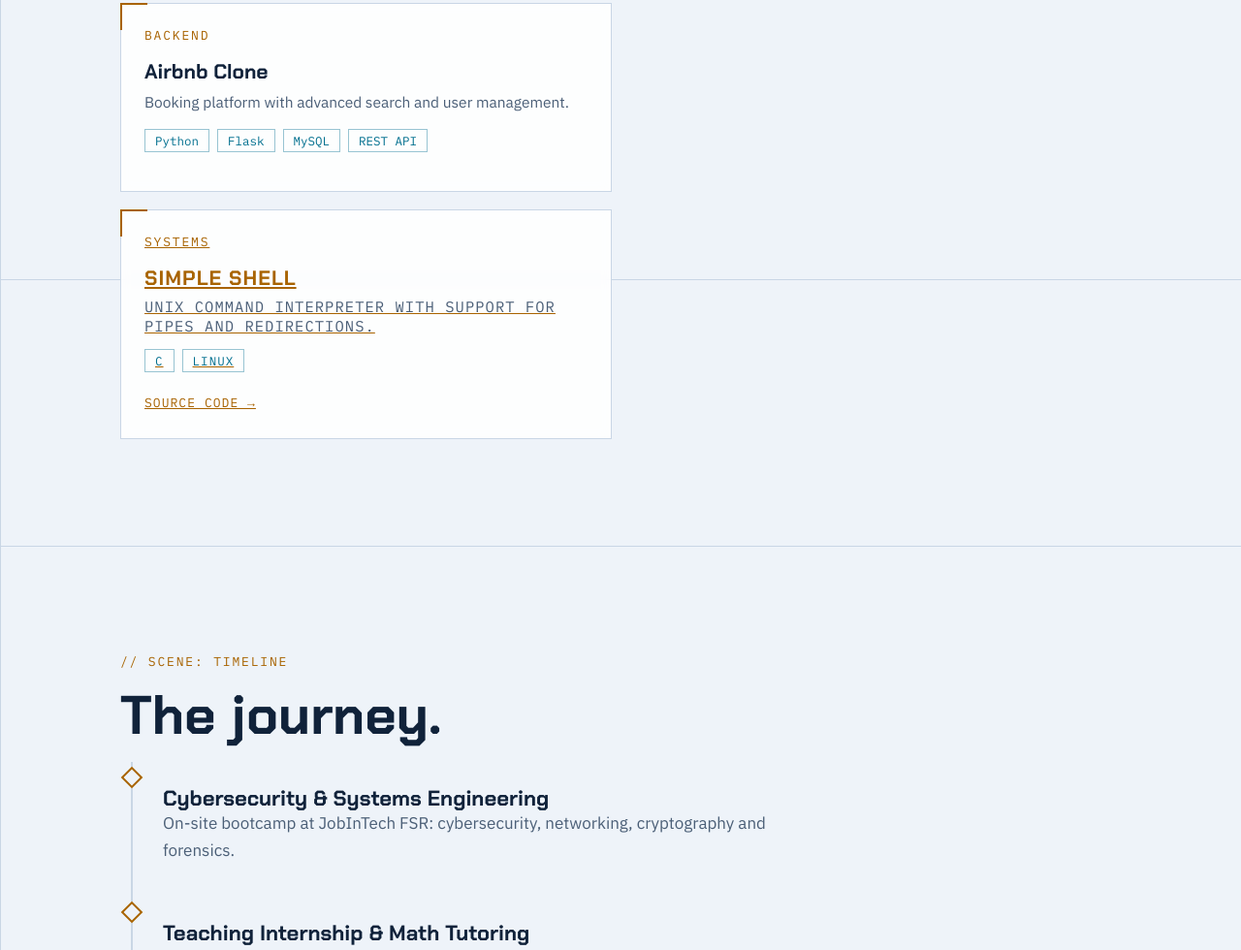
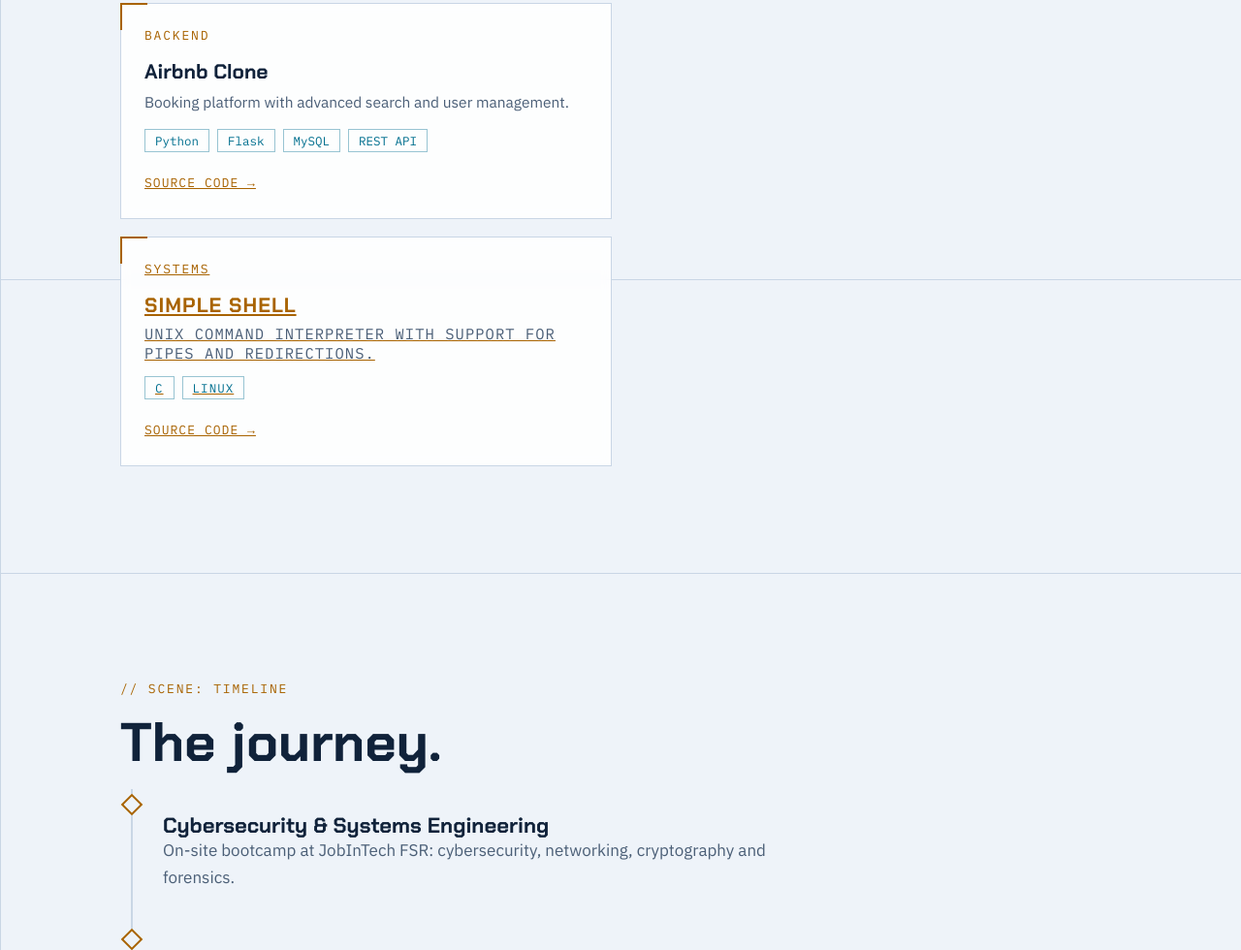
Before and after one commit to Mamba1990/portfolio, a plain HTML site: page index.html in a window 1280 px wide. Shown: the part 2912-3892 px from the top of the page at 97% size. Drawn offline with Linux system fonts and the light colour scheme.

Commit message:
correct airbnrb source code link

```diff
--- a/index.html
+++ b/index.html
@@ -176,7 +176,7 @@ footer{border-top:1px solid var(--line);padding:26px 0 110px;color:var(--mut);fo
   <div class="pg">
     <div class="panel rv"><span class="tag">Full Stack</span><h3>Harmonia: Music Streaming</h3><p>Music platform with JWT authentication, playlist management and a secured REST API.</p><ul class="tg" style="margin-top:14px"><li>Node.js</li><li>React</li><li>MongoDB</li><li>REST API</li></ul><a class="lnk" href="https://github.com/Mamba1990/Online-Music-Player-HARMONIA" target="_blank" rel="noopener noreferrer">Source code →</a></div>
     <div class="panel rv" style="--d:.12s"><span class="tag">Security</span><h3>Email Security: PGP & S/MIME</h3><p>End-to-end encryption, digital signatures and certificate management.</p><ul class="tg" style="margin-top:14px"><li>GnuPG</li><li>OpenSSL</li></ul></div>
-    <div class="panel rv"><span class="tag">Backend</span><h3>Airbnb Clone</h3><p>Booking platform with advanced search and user management.</p><ul class="tg" style="margin-top:14px"><li>Python</li><li>Flask</li><li>MySQL</li><li>REST API</li></ul><a class="lnk" href="https://github.com/Mamba1990/AirBnB_clone" target="_blank" rel="noopener noreferrer"Source code →</a></div>
+    <div class="panel rv"><span class="tag">Backend</span><h3>Airbnb Clone</h3><p>Booking platform with advanced search and user management.</p><ul class="tg" style="margin-top:14px"><li>Python</li><li>Flask</li><li>MySQL</li><li>REST API</li></ul><a class="lnk" href="https://github.com/Mamba1990/AirBnB_clone" target="_blank" rel="noopener noreferrer"</a>Source code →</div>
     <div class="panel rv" style="--d:.12s"><span class="tag">Systems</span><h3>Simple Shell</h3><p>UNIX command interpreter with support for pipes and redirections.</p><ul class="tg" style="margin-top:14px"><li>C</li><li>Linux</li></ul><a class="lnk" href="https://github.com/Mamba1990/simple_shell" target="_blank" rel="noopener noreferrer">Source code →</a></div>
   </div>
 </div></section>
```
